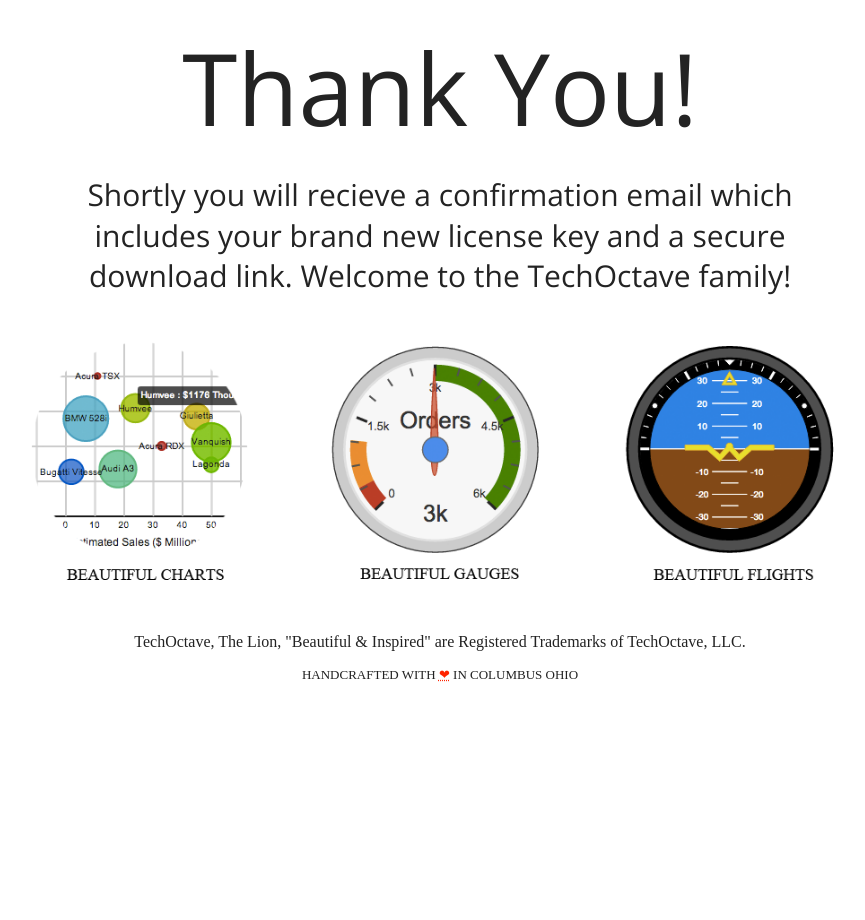
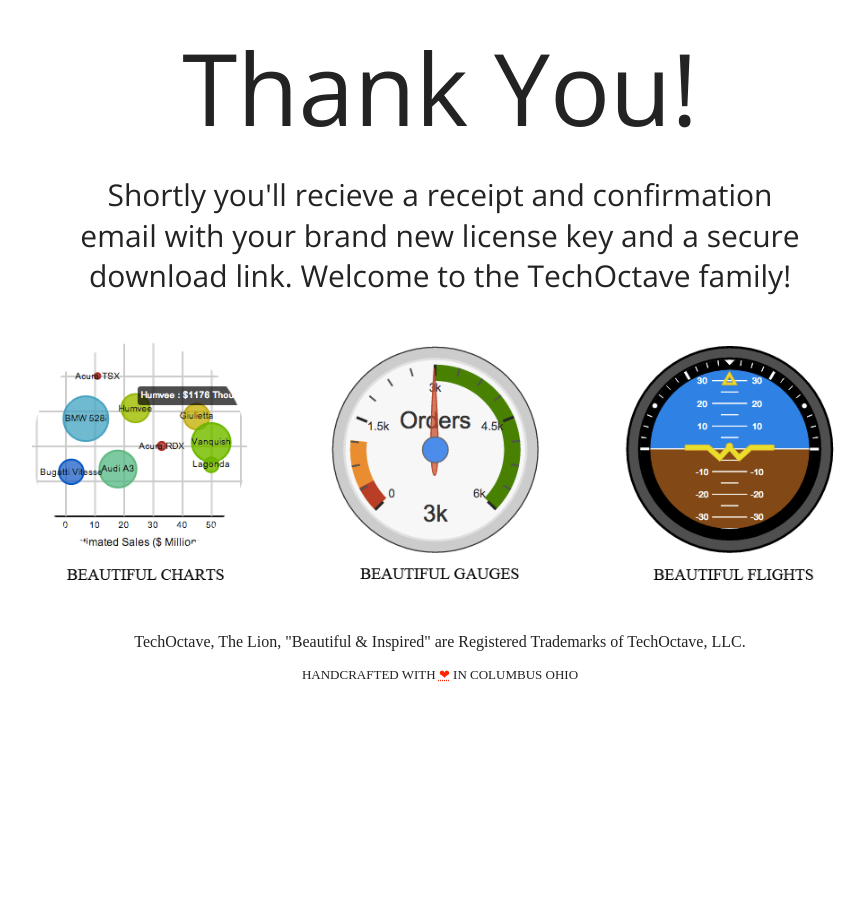
Before and after one commit to techoctave/techoctave.com, a Jekyll site: the page built from confirmation/index.markdown, in a window 1280 px wide. Shown: the whole page, without its empty margins (200-1065 px from the left). Built offline with Jekyll 4.4.1, drawn with Linux system fonts in a browser that asks for light colours.

Commit message:
Refactor.

```diff
--- a/confirmation.html
+++ b/confirmation/index.markdown
@@ -9,7 +9,7 @@
 
     <h1 class="page-title" itemprop="name headline" style="font-size: 500%; margin: 0;">Thank You!</h1>
 
-    <h1 class="page-title" itemprop="name headline" style="font-size: 150%;">Shortly you will recieve a confirmation email which includes your brand new license key and a secure download link. Welcome to the TechOctave family!</h1>
+    <h1 class="page-title" itemprop="name headline" style="font-size: 150%;">Shortly you'll recieve a receipt and confirmation email with your brand new license key and a secure download link. Welcome to the TechOctave family!</h1>
 
     <img src="/images/blog-header.png" usemap="#map" style="margin-top: -20px;" />
 
```
Also changed, not shown: 3 other files.
